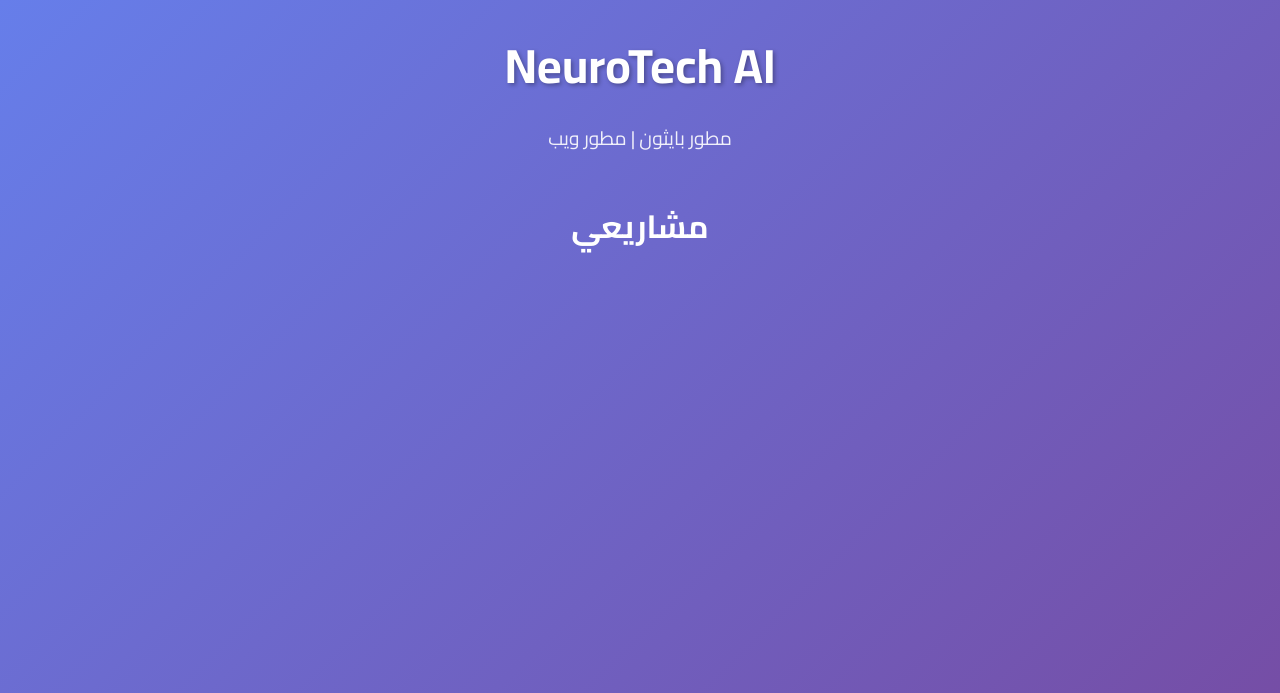
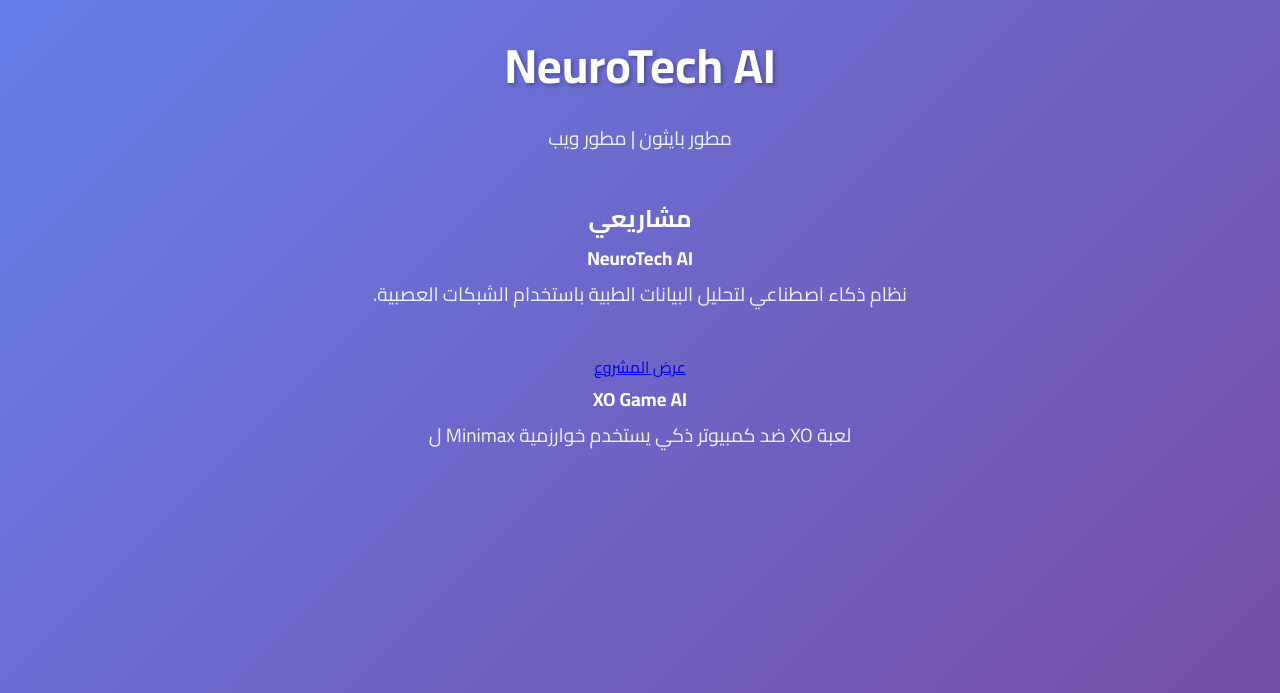
Before and after one commit to v2i9n/flask-website, a Flask app: page / in a window 1280 px wide. Shown: the top 693 px of the page. Run offline with Flask 3, Linux system fonts and the light colour scheme.

Commit message:
fixindex.html with cards

```diff
--- a/templates/index.html
+++ b/templates/index.html
@@ -9,19 +9,17 @@
 <body>
     <div class="container">
         <h1>NeuroTech AI</h1>
-        <p>مطور بايثون | مطور ويب</p>
+        <p class="subtitle">مطور بايثون | مطور ويب</p>
+
+        <h2>مشاريعي</h2>
 
         <div class="projects">
-            <h2>مشاريعي</h2>
-            {% for project in projects %}
-            <div class="project-card">
-                <h3>{{ project.name }}</h3>
-                <p>{{ project.desc }}</p>
-                <a href="{{ project.link }}" target="_blank">عرض المشروع</a>
+            <div class="card">
+                <h3>NeuroTech AI</h3>
+                <p>نظام ذكاء اصطناعي لتحليل البيانات الطبية باستخدام الشبكات العصبية.</p>
+                <a href="/project/neurotech" class="btn">عرض المشروع</a>
             </div>
-            {% endfor %}
-        </div>
-    </div>
-</body>
-</html>
-<link rel="stylesheet" href="{{ url_for('static', filename='style.css') }}">
+
+            <div class="card">
+                <h3>XO Game AI</h3>
+                <p>لعبة XO ضد كمبيوتر ذكي يستخدم خوارزمية Minimax ل
```
